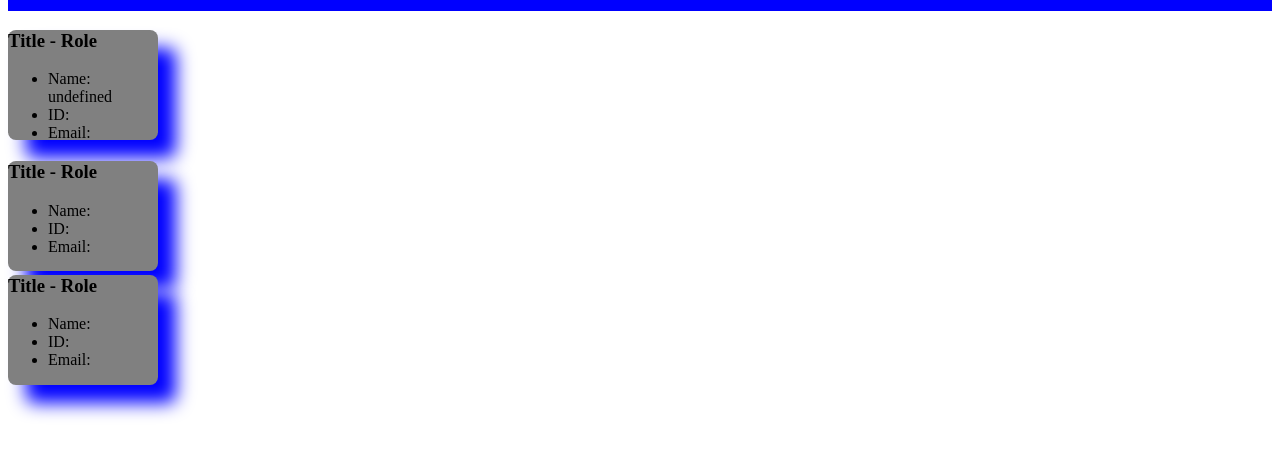
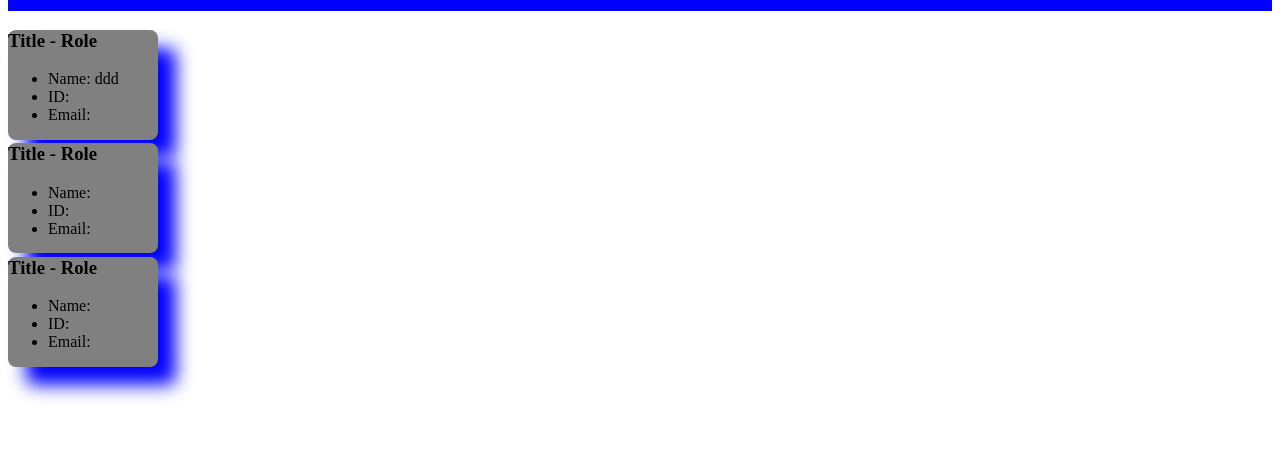
Before and after one commit to Maalie04/Profile-Generator, a website: page TeamProfile.html in a window 1280 px wide. Shown: the part 122-578 px from the top of the page. Drawn offline with Linux system fonts and the light colour scheme.

Commit message:
teamMember is an Array of objects, figured out how to call the teamMembers name in the list of objects

```diff
--- a/TeamProfile.html
+++ b/TeamProfile.html
@@ -20,7 +20,7 @@
             </div>
             <div class="cardBody">
                 <ul>
-                    <li>Name: undefined</li>
+                    <li>Name: ddd</li>
                     <li>ID: </li>
                     <li>Email: </li>
                 </ul>
```
Also changed, not shown: dist/renderOutput.js.
